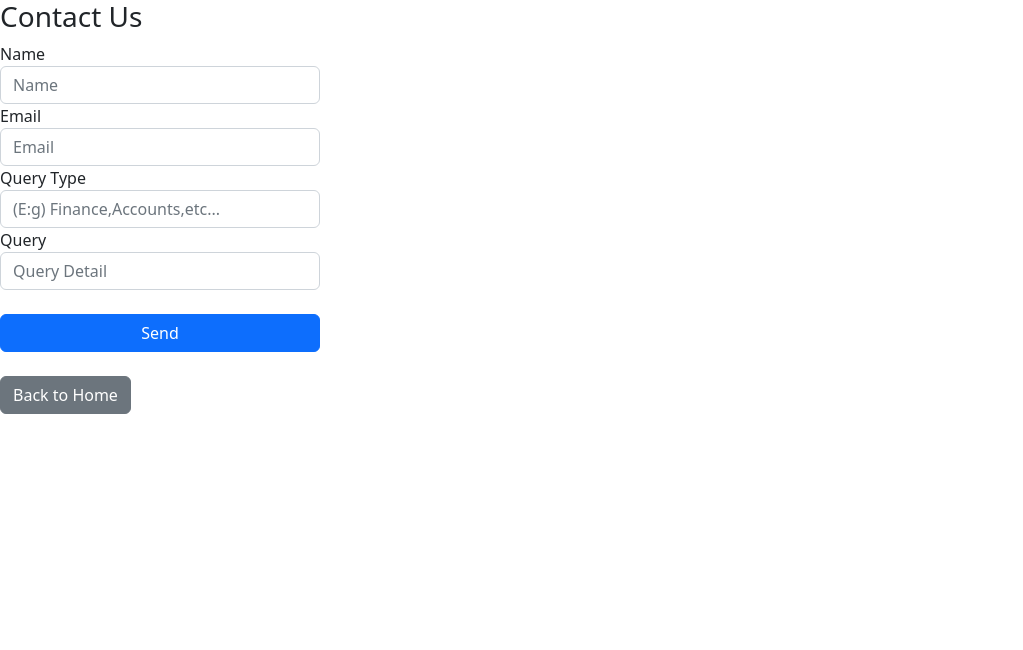
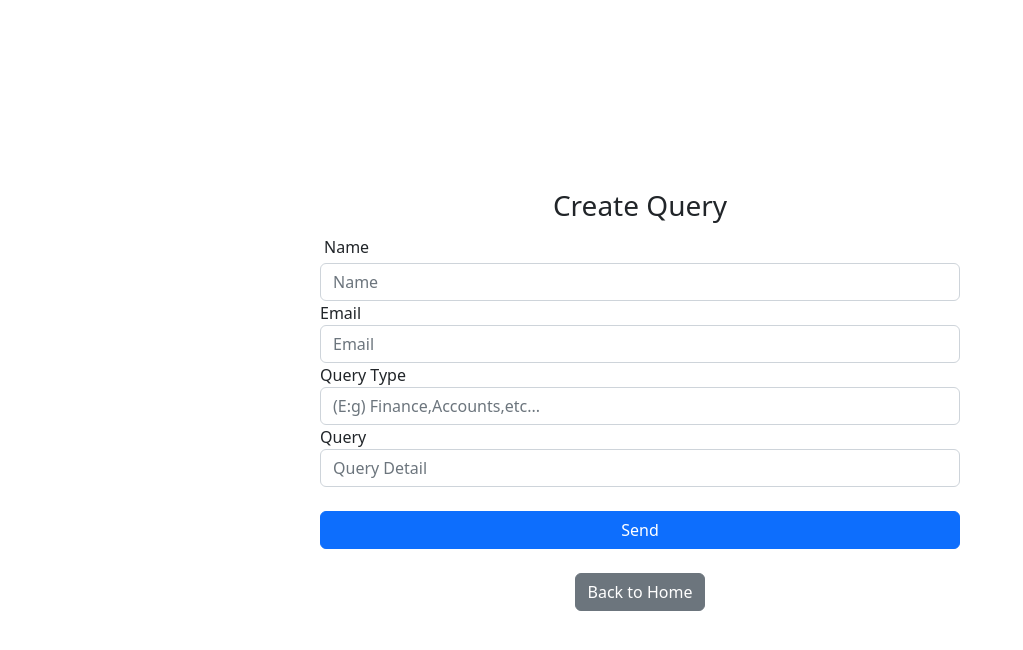
Before and after one commit to Rajeshs1708/CPM-webcode-frontend, a React (Create React App) app: page /lead/create in a window 1280 px wide. Shown: the top 650 px of the page, without its empty margins (0-1023 px from the left). Built offline with nearby package versions, Linux system fonts and the light colour scheme.

Commit message:
first commit

```diff
--- a/src/App.js
+++ b/src/App.js
@@ -1,6 +1,6 @@
 import { useState } from 'react';
 import { BrowserRouter as Router, Routes, Route } from 'react-router-dom';
-import './App.css';
+import './LandingPage.css'
 import EmployeeList from './EmployeeComponents/EmployeeList';
 import CreateEmployee from './EmployeeComponents/CreateEmployee';
 import UpdateEmployee from './EmployeeComponents/UpdateEmployee';
--- a/src/App.css
+++ b/src/LandingPage.css
@@ -1,22 +1,15 @@
 .formSteps {
-  border: 1px solid black;
   width: 100vw;
   height: 100vh;
   display: flex;
   flex-direction: column;
   justify-content: center;
   align-items: center;
-
 }
-.card1{
-  background: whitesmoke;
+.formStepsContact{
+  height: 100vh;
+  display: flex;
+  flex-direction: column;
+  justify-content: center;
+  align-items: center;
 }
-.card1:hover {
-  background:lightgray;
-}
-
-
-#navbarNavAltMarkup{
-  display: flex;
-  justify-content: center;
-}
--- a/src/LandingPages/ForgetPassword.js
+++ b/src/LandingPages/ForgetPassword.js
@@ -50,7 +50,7 @@ function ForgetPassword () {
         </div>
         <form
           className='row g-3 needs-validationd-flex flex-column'
-          style={{ width: '20rem' }}
+          style={{ width: '40vw' }}
           onSubmit={handleSubmit}
           novalidate
         >
@@ -75,7 +75,7 @@ function ForgetPassword () {
 
           <div className='col-12'>
             <button
-              style={{ width: '20rem' }}
+              style={{ width: '40vw' }}
               className='btn btn-primary'
               type='submit'
             >
--- a/src/LandingPages/NewPassword.js
+++ b/src/LandingPages/NewPassword.js
@@ -61,7 +61,7 @@ function NewPassword () {
         </div>
         <form
           className='row g-3 needs-validationd-flex flex-column'
-          style={{ width: '20rem' }}
+          style={{ width: '40vw' }}
           onSubmit={handleSubmit}
           novalidate
         >
@@ -99,7 +99,7 @@ function NewPassword () {
 
           <div className='col-12'>
             <button
-              style={{ width: '20rem' }}
+              style={{ width: '40vw' }}
               className='btn btn-primary'
               type='submit'
             >
--- a/src/LandingPages/Signin.js
+++ b/src/LandingPages/Signin.js
@@ -64,7 +64,7 @@ const Signin = ({ setLoginUser }) => {
   return (
     <>
       <div className='formSteps'>
-        <form onSubmit={handleSubmit}>
+        <form onSubmit={handleSubmit} style={{ width: '40vw' }}>
           <h1 className='text-center p-3'>Signin</h1>
           <div className='form-outline mb-4'>
             <input
@@ -101,7 +101,7 @@ const Signin = ({ setLoginUser }) => {
               type='submit'
               value='Signin'
               className='btn btn-primary'
-              style={{ width: '20rem' }}
+              style={{ width: '40vw' }}
             />
             <ToastContainer autoClose={3000} theme='colored' />
           </div>
--- a/src/LandingPages/Signup.js
+++ b/src/LandingPages/Signup.js
@@ -63,7 +63,7 @@ const Signup = () => {
         </div>
         <form
           className='row g-3 needs-validationd-flex flex-column'
-          style={{ width: '20rem' }}
+          style={{ width: '40vw' }}
           onSubmit={handleSubmit}
           novalidate
         >
@@ -138,7 +138,7 @@ const Signup = () => {
 
           <div className='col-12'>
             <button
-              style={{ width: '20rem' }}
+              style={{ width: '40vw' }}
               className='btn btn-primary'
               type='submit'
             >
--- a/src/Leads/CreateLeads.js
+++ b/src/Leads/CreateLeads.js
@@ -58,10 +58,10 @@ const CreateLeads = () => {
     <>
       <div className='formStepsContact'>
 
-        <h3>Contact Us</h3>
-        <form style={{ width: '20rem' }} onSubmit={handleSubmit}>
+        <h3>Create Query</h3>
+        <form style={{ width: '50vw' }} onSubmit={handleSubmit}>
           <div className='form-group'>
-            <label htmlFor='name'>Name</label>
+            <label htmlFor='name' className='p-1'>Name</label>
             <input
               className='form-control'
               id='name'
@@ -114,7 +114,7 @@ const CreateLeads = () => {
               type='submit'
               value='Send'
               className='btn btn-primary'
-              style={{ width: '20rem' }}
+              style={{ width: '50vw' }}
             />
             <ToastContainer
               position='top-center'
--- a/src/NavigationBar.js
+++ b/src/NavigationBar.js
@@ -1,5 +1,4 @@
 import React from 'react'
-import { useEffect } from 'react'
 import { ToastContainer, toast } from 'react-toastify'
 import 'react-toastify/dist/ReactToastify.css'
 import axios from 'axios'
--- a/src/Pricing.css
+++ b/src/Pricing.css
@@ -0,0 +1,6 @@
+.card1{
+    background: whitesmoke;
+  }
+  .card1:hover {
+    background:lightgray;
+  }
--- a/src/Pricing.js
+++ b/src/Pricing.js
@@ -1,4 +1,5 @@
 import { NavLink } from 'react-router-dom'
+import './Pricing.css'
 
 const Pricing = () => {
   const handleSubmitBasic = e => {
--- a/src/UserRequest/UserHomePage.js
+++ b/src/UserRequest/UserHomePage.js
@@ -22,7 +22,7 @@ const UserHomePage = () => {
         </div>
         <h1 className='text-center pt-2'>Welcome ! User</h1>
         <p className='lead text-center'>Hi ! {localStorage.getItem('NAME')}</p>
-        <div className='container pt-5 px-5'>
+        <div className='container'>
           <div className='row align-items-center'>
             <div className='col-md-6'>
               <h1 className='page-header-ui-title'>
```
